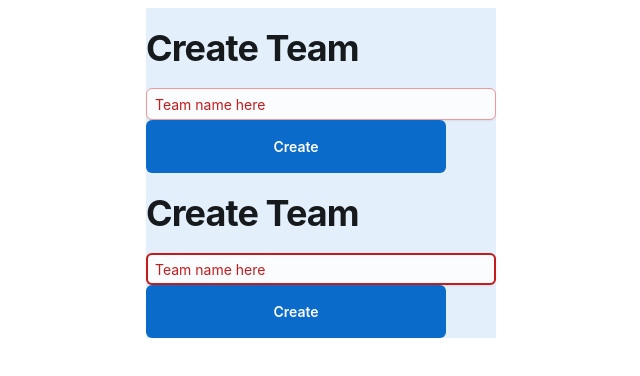
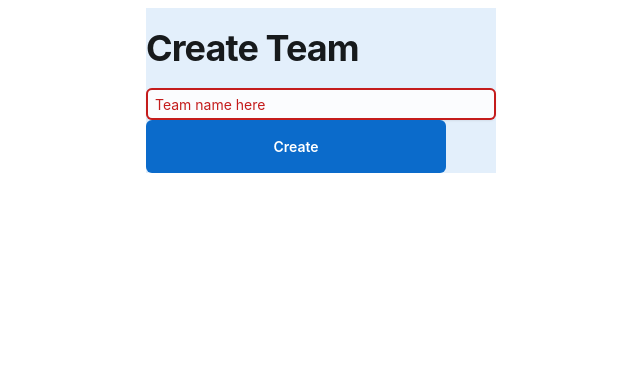
Before and after one commit to caryj567/JoyUI1, a React (Create React App) app: page / in a window 1280 px wide. Shown: the top 376 px of the page, without its empty margins (319-959 px from the left). Built offline with nearby package versions, Linux system fonts and the light colour scheme.

Commit message:
Update index.tsx

```diff
--- a/src/index.tsx
+++ b/src/index.tsx
@@ -10,7 +10,6 @@ ReactDOM.createRoot(document.querySelector("#root")!).render(
       <CssVarsProvider>
         {/*<Demo />*/}
          <Center />
-        <Center />
       </CssVarsProvider>
     </StyledEngineProvider>
   </React.StrictMode>
```
